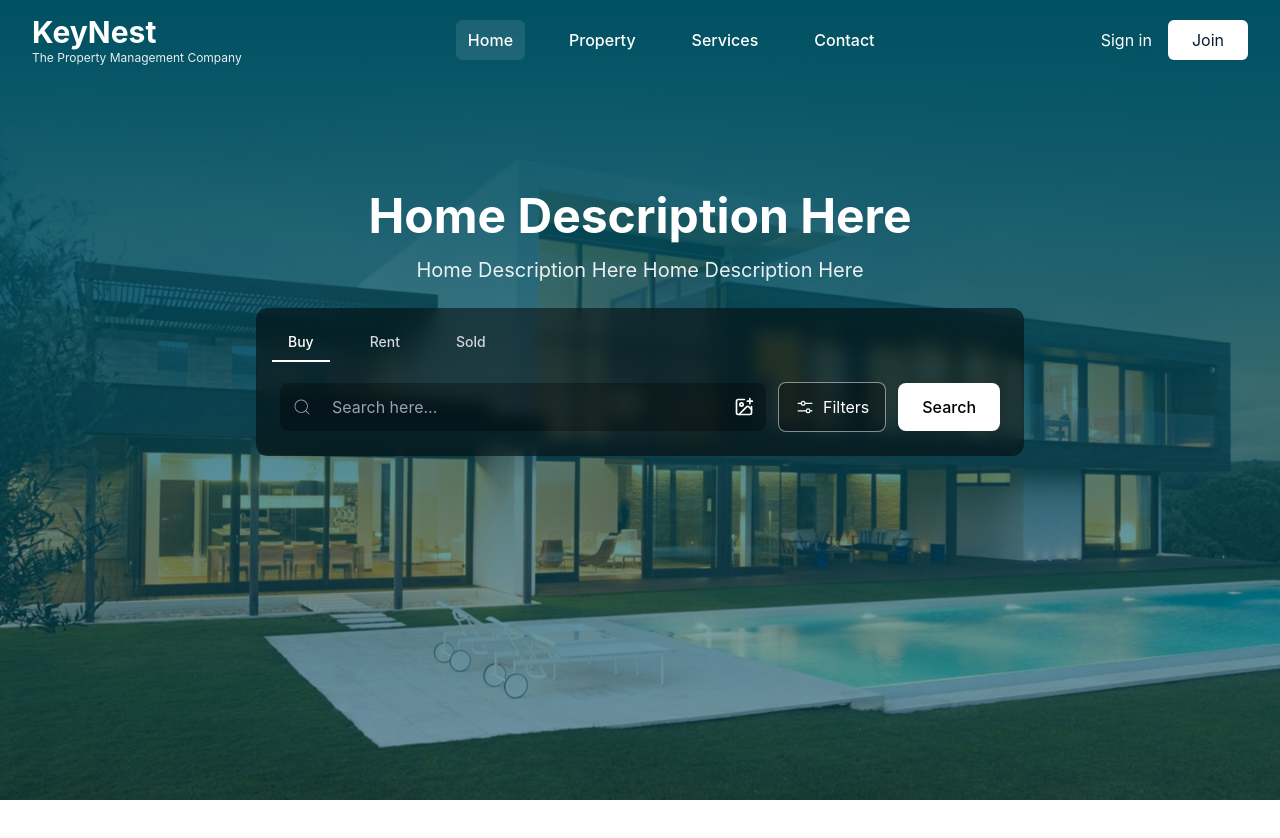
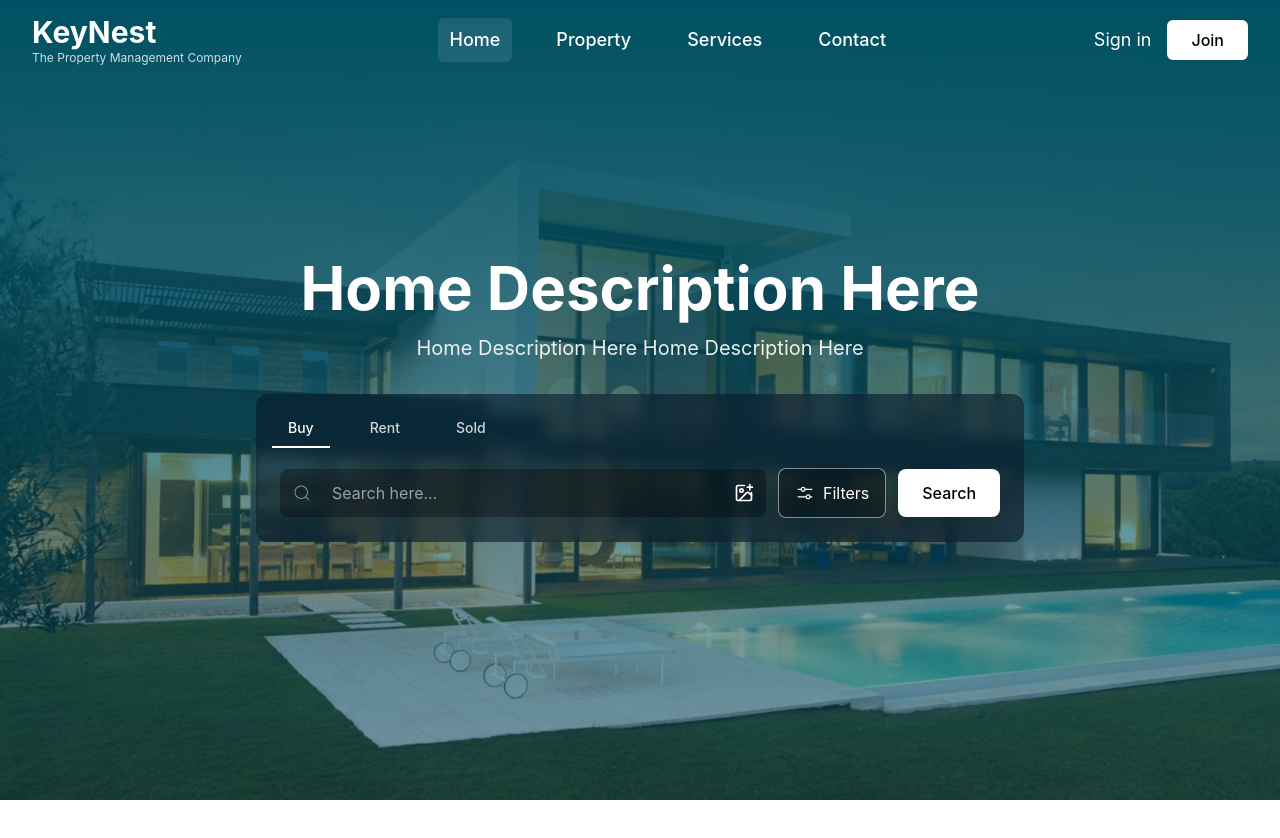
Before and after one commit to ChamikaJayarathna/KeyNestFrontend, a React (Vite) app: page / in a window 1280 px wide. Shown: the top 838 px of the page. After the commit the page ends 800 px from the top, so only its background shows below. Built offline with nearby package versions, Linux system fonts and the light colour scheme.

Commit message:
major update v1

```diff
--- a/src/App.jsx
+++ b/src/App.jsx
@@ -1,12 +1,10 @@
 import React from 'react';
 import { BrowserRouter, Route, Routes } from 'react-router-dom';
 import Home from './pages/Home';
-import NavBar from './components/NavBar';
 
 const App = () => {
   return (
     <BrowserRouter>
-      <NavBar />
       <Routes>
         <Route path='/' element={<Home/>} />
       </Routes>
--- a/src/components/HeroSection.jsx
+++ b/src/components/HeroSection.jsx
@@ -1,23 +1,35 @@
-import React from 'react';
-import backgroundImage from '../assets/Images/background.jpeg';
-import SearchCom from './SearchCom';
+import React from "react";
+import backgroundImage from "../assets/Images/background.jpeg";
+import SearchCom from "./SearchCom";
+import NavBar from "./NavBar";
 
 const HeroSection = () => {
   return (
-    <div className='min-h-screen w-full'>
-        <div className="absolute inset-0">
-            <img src={backgroundImage} alt="backgroundImage" className='h-full w-full object-cover'/>
-            <div className="absolute inset-0 bg-gradient-to-b from-custom-teal-blue/100 to-custom-teal-blue/40"></div>
-        </div>
-        <div className="relative z-10 mx-auto mt-48 max-w-4xl text-center px-4">
-            <h2 className="text-4xl md:text-5xl font-bold text-white">Home Description Here</h2>
-            <p className="mt-4 text-lg md:text-xl text-white/90">Home Description Here Home Description Here</p>
-        </div>
-        <div className="mt-6 flex justify-center">
+    <div className="relative w-full h-screen">
+      <NavBar />
+      <div className="absolute inset-0">
+        <img
+          src={backgroundImage}
+          alt="backgroundImage"
+          className="h-full w-full object-cover"
+        />
+        <div className="absolute inset-0 bg-gradient-to-b from-custom-teal-blue/100 to-custom-teal-blue/40"></div>
+      </div>
+
+      <div className="relative z-10 flex flex-col items-center justify-center h-full text-center px-6">
+        <h2 className="text-5xl md:text-6xl font-bold text-white">
+          Home Description Here
+        </h2>
+        <p className="mt-4 text-lg md:text-xl text-white/90">
+          Home Description Here Home Description Here
+        </p>
+
+        <div className="mt-8 w-full max-w-3xl">
           <SearchCom />
         </div>
+      </div>
     </div>
   );
-}
+};
 
 export default HeroSection;
--- a/src/components/NavBar.jsx
+++ b/src/components/NavBar.jsx
@@ -13,40 +13,24 @@ const NavBar = () => {
   ];
 
   return (
-    <nav className="fixed top-0 left-0 right-0 z-5 text-white">
-      <div className="max-w-7xl mx-auto px-4 md:px-6 lg:px-8">
-        <div className="relative flex items-center justify-between h-16 md:h-20">
-          <div className="flex items-center lg:hidden">
-            <button
-              onClick={() => setOpen(!open)}
-              className="text-white p-2 rounded-md hover:bg-white/10"
-              aria-label="Toggle menu"
-            >
-              {open ? (
-                <IoClose className="h-6 w-6" />
-              ) : (
-                <IoMenu className="h-6 w-6" />
-              )}
-            </button>
-          </div>
+    <nav className="absolute top-0 left-0 right-0 z-50 bg-transparent text-white">
+      <div className="max-w-7xl mx-auto px-6 md:px-8">
+        <div className="flex items-center justify-between h-20">
+          <Link to="/" className="flex flex-col">
+            <h1 className="text-3xl font-bold">KeyNest</h1>
+            <p className="text-xs opacity-80 hidden lg:block">
+              The Property Management Company
+            </p>
+          </Link>
 
-          <div className="flex-1 flex items-center justify-center lg:justify-start lg:flex-initial">
-            <Link to="/" className="flex flex-col items-center lg:items-start">
-              <h1 className="text-2xl md:text-3xl font-bold">KeyNest</h1>
-              <p className="text-xs opacity-90 hidden lg:block">
-                The Property Management Company
-              </p>
-            </Link>
-          </div>
-
-          <div className="hidden lg:flex items-center space-x-8 font-medium mx-4">
-          {navLinks.map((link) => (
+          <div className="hidden lg:flex items-center space-x-8">
+            {navLinks.map((link) => (
               <NavLink
                 key={link.to}
                 to={link.to}
                 className={({ isActive }) =>
-                  `block px-3 py-2 rounded-md text-base font-medium hover:bg-white/10 transition-colors ${
-                    isActive ? "bg-white/10" : ""
+                  `px-3 py-2 rounded-md text-lg font-medium transition-colors ${
+                    isActive ? "bg-white/10" : "hover:bg-white/10"
                   }`
                 }
                 onClick={() => setOpen(false)}
@@ -57,36 +41,44 @@ const NavBar = () => {
           </div>
 
           <div className="flex items-center space-x-4">
-            <button className="hidden md:block hover:text-white/80 transition-colors">
+            <button className="hidden md:block text-lg hover:text-white/80">
               Sign in
             </button>
-            <button className="px-6 py-2 bg-white text-custom-navy-blue rounded-md hover:bg-white/90 transition-colors">
+            <button className="px-6 py-2 bg-white text-black font-medium rounded-md hover:bg-white/90">
               Join
+            </button>
+          </div>
+
+          <div className="lg:hidden">
+            <button
+              onClick={() => setOpen(!open)}
+              className="text-white p-2 rounded-md"
+              aria-label="Toggle menu"
+            >
+              {open ? (
+                <IoClose className="h-7 w-7" />
+              ) : (
+                <IoMenu className="h-7 w-7" />
+              )}
             </button>
           </div>
         </div>
 
         <div
-          className={`lg:hidden transition-all duration-300 ease-in-out ${
-            open ? "max-h-64 opacity-100" : "max-h-0 opacity-0 overflow-hidden"
-          }`}
+          className={`lg:hidden transition-all ${open ? "block" : "hidden"}`}
         >
-          <div className="px-2 pt-2 pb-3 space-y-1 border-t border-white/10">
+          <div className="pt-4 pb-2 border-t border-white/10">
             {navLinks.map((link) => (
               <NavLink
                 key={link.to}
                 to={link.to}
-                className={({ isActive }) =>
-                  `block px-3 py-2 rounded-md text-base font-medium hover:bg-white/10 transition-colors ${
-                    isActive ? "bg-white/10" : ""
-                  }`
-                }
+                className="block px-4 py-3 text-lg hover:bg-white/10 transition-colors"
                 onClick={() => setOpen(false)}
               >
                 {link.text}
               </NavLink>
             ))}
-            <button className="md:hidden block w-full text-left px-3 py-2 rounded-md text-base font-medium hover:bg-white/10 transition-colors">
+            <button className="block w-full text-left px-4 py-3 text-lg hover:bg-white/10">
               Sign in
             </button>
           </div>
--- /dev/null
+++ b/src/components/PropertyTypes.jsx
@@ -0,0 +1,14 @@
+import React from 'react';
+
+const PropertyTypes = () => {
+  return (
+    <div className="max-w-7xl mx-auto px-4 py-12">
+        <div className="text-center mb-12">
+            <h2 className="text-4xl font-bold text-custom-teal-blue mb-2">Featured Property Listed</h2>
+            <p className="text-gray-600">Find All Type Of Property</p>
+        </div>
+    </div>
+  );
+}
+
+export default PropertyTypes;
--- a/src/components/SearchCom.jsx
+++ b/src/components/SearchCom.jsx
@@ -8,7 +8,7 @@ const SearchCom = () => {
   const tabs = ["Buy", "Rent", "Sold"];
 
   return (
-    <div className="w-full max-w-3xl bg-black/50 p-4 rounded-xl backdrop-blur-sm">
+    <div className="w-full max-w-3xl bg-custom-navy-blue/60 p-4 rounded-xl backdrop-blur-sm">
 
       <div className="flex gap-6 pb-3">
         {tabs.map((tab) => (
--- a/src/pages/Home.jsx
+++ b/src/pages/Home.jsx
@@ -1,10 +1,16 @@
 import React from 'react';
 import HeroSection from '../components/HeroSection';
+import PropertyTypes from '../components/PropertyTypes';
 
 const Home = () => {
   return (
-    <div className='min-h-screen'>
-      <HeroSection />
+    <div className="w-full h-screen overflow-y-auto scroll-smooth">
+      <section className="h-screen w-full">
+        <HeroSection />
+      </section>
+      <section className="h-screen w-full flex justify-center items-center bg-gray-100">
+        <PropertyTypes />
+      </section>
     </div>
   );
 }
```
